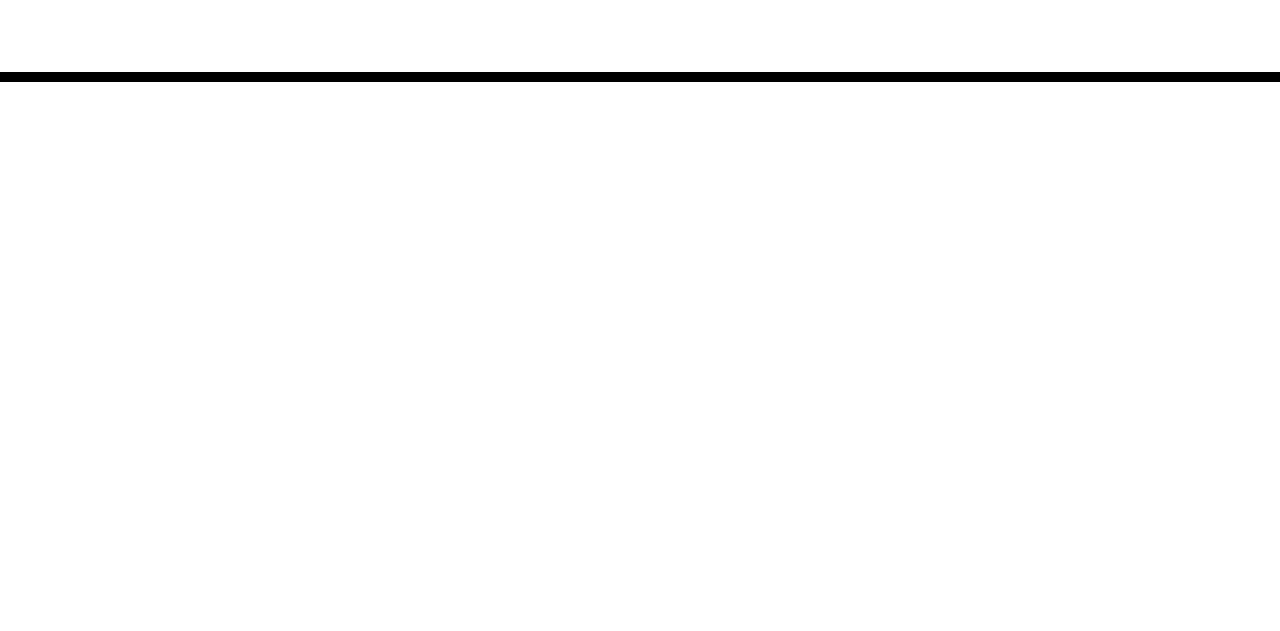
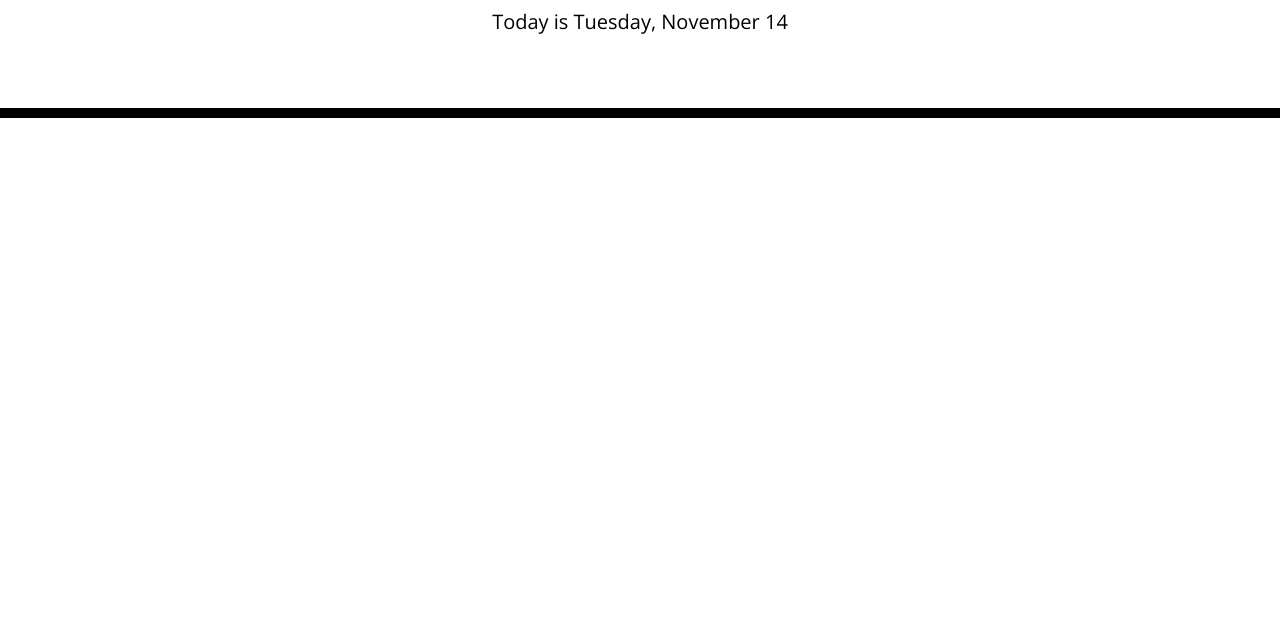
Before and after one commit to gabrielstirbu/daily-planner-app, a plain HTML site: page index.html in a window 1280 px wide. Shown: the part 169-800 px from the top of the page. Drawn offline with nearby package versions, Linux system fonts and the light colour scheme.

Commit message:
Using DayJS I have added the live data on the page

```diff
--- a/assets/script.js
+++ b/assets/script.js
@@ -1,29 +1,8 @@
-// Figure out today's date, and put it at the top of the page
-// var startHour = "7 am";
-// var endHour = "5 pm";
-
-// Figure out how to make a block for every hour from 9 am to 5 pm inclusive
-//   each block should allow for text entry (perhaps the block is an input element/textarea)
-//   based on hour of the day,
-//      each block should be styled based on whether the
-//          hour is in the past, present, or future
-//      any block in the past should be locked such that
-//          text cannot be edited (Nice to have)
-//
-//   each block should include an hour label
-//   each block should include a save button
-//      each save button should have a click handler that
-//         writes to local storage - somehow, we need to associate each hour's tasks
-//         with a separate key
-//         Maybe save a single object for the page where the keys in the object are hour numbers and the values are the tasks
-//             -OR-
-//         Maybe save each task separately to local storage, e.g.
-//               localStorage.setItem("9 am", "eat some pie");
-//               localStorage.setItem("10 am", "pretend to work")
-//   each block should load stored tasks for the given hour from local storage
-
-
-// Nice to have: Include reminder functionality
-//  As the current time approaches the next hour, trigger
-//  an alert/dialog/modal that will say what is upcoming
-// Nice to have: Some way to indicate a task has been completed (checkbox, button, etc.?)
+// Creating the live date on the page using dayjs
+function displayCurrentDay() {
+    var currentDayElement = $("#currentDay");
+    var currentDate = dayjs().format("dddd, MMMM D");
+    currentDayElement.text("Today is " + currentDate);
+}
+// Call the function in order to be displayed on the page
+displayCurrentDay();
```
Also changed, not shown: index.html (+8 -17 lines).
